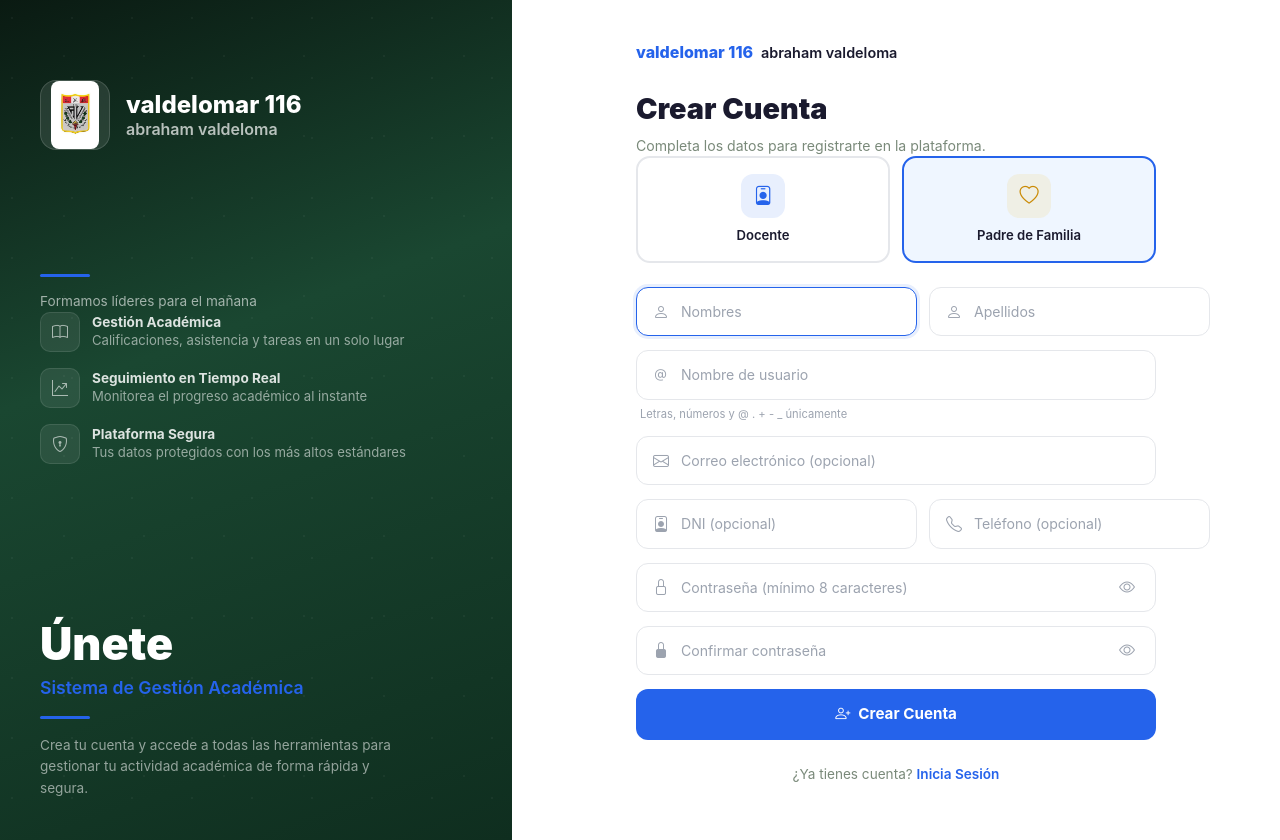
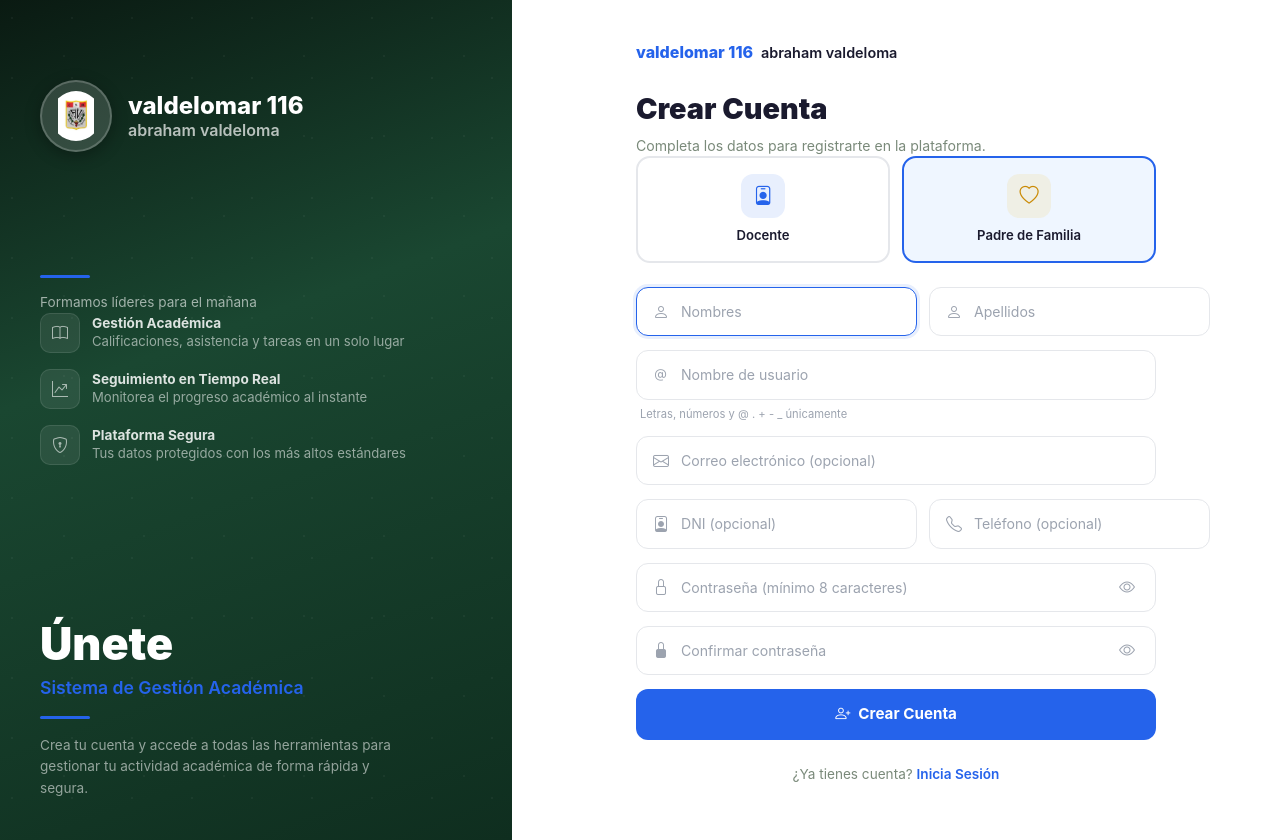
Before and after one commit to Pierxsss7/sistema-escolar-valdelomar, a Django app: page /usuarios/registrar/ in a window 1280 px wide. Run offline with Django 5.2, Linux system fonts and the light colour scheme.

Commit message:
fix: circular escudo container to hide white background corners

```diff
--- a/static/css/styles.css
+++ b/static/css/styles.css
@@ -403,22 +403,21 @@ body {
 .login-left-escudo {
     width: 72px;
     height: 72px;
-    background: rgba(255,255,255,0.08);
-    border-radius: 16px;
+    background: rgba(255,255,255,0.15);
+    border-radius: 50%;
     display: flex;
     align-items: center;
     justify-content: center;
-    backdrop-filter: blur(12px);
-    border: 1px solid rgba(255,255,255,0.12);
     flex-shrink: 0;
-    box-shadow: 0 4px 20px rgba(0,0,0,0.2);
+    border: 2px solid rgba(255,255,255,0.2);
+    box-shadow: 0 4px 16px rgba(0,0,0,0.3);
 }
 
 .login-left-escudo-img {
     width: 50px;
-    height: auto;
-    border-radius: 8px;
-    mix-blend-mode: multiply;
+    height: 50px;
+    object-fit: contain;
+    border-radius: 50%;
 }
 
 .login-left-brand { flex: 1; }
--- a/templates/registration/registro.html
+++ b/templates/registration/registro.html
@@ -48,22 +48,22 @@
             gap: 16px;
         }
         .reg-left-escudo {
-            width: 70px;
-            height: 70px;
-            background: rgba(255,255,255,0.1);
-            border-radius: 16px;
+            width: 72px;
+            height: 72px;
+            background: rgba(255,255,255,0.15);
+            border-radius: 50%;
             display: flex;
             align-items: center;
             justify-content: center;
-            backdrop-filter: blur(10px);
-            border: 1px solid rgba(255,255,255,0.15);
             flex-shrink: 0;
+            border: 2px solid rgba(255,255,255,0.2);
+            box-shadow: 0 4px 16px rgba(0,0,0,0.3);
         }
         .reg-left-escudo-img {
-            width: 48px;
-            height: auto;
-            border-radius: 8px;
-            mix-blend-mode: multiply;
+            width: 50px;
+            height: 50px;
+            object-fit: contain;
+            border-radius: 50%;
         }
         .reg-left-brand { flex: 1; }
         .reg-left-nombre {
```
